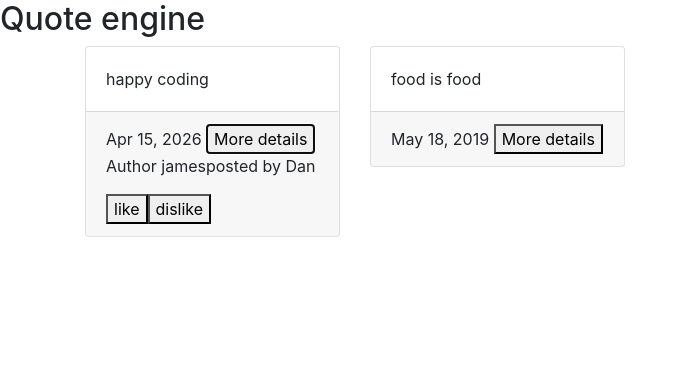
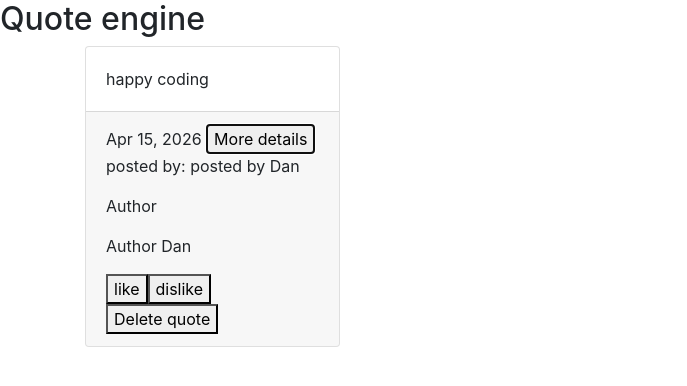
Before and after one commit to Nyagah-Tech/quote, an Angular app: page / in a window 1280 px wide. Both pictures are taken after a click on the button "More details". Shown: the top 386 px of the page, without its empty margins (0-687 px from the left). Built offline with nearby package versions, Linux system fonts and the light colour scheme.

Commit message:
add author details on the more details button.

```diff
--- a/src/app/quote-detail/quote-detail.component.html
+++ b/src/app/quote-detail/quote-detail.component.html
@@ -1,3 +1,6 @@
-<p>{{quotes.description}}</p>
+<p>posted by: {{quotes.description}}</p>
+<p>Author</p>
+<p>{{quotes.author}}</p>
 <button>like</button>
-<button>dislike</button>
+<button>dislike</button><br>
+<button>Delete quote</button>
--- a/src/app/quote.ts
+++ b/src/app/quote.ts
@@ -1,6 +1,6 @@
 export class Quote {
     showDescription: boolean;
-    constructor(public id:number, public addedquote:string, public description: string, public postDate: Date){
+    constructor(public id:number, public addedquote:string, public description: string, public author:string, public postDate: Date){
         this.showDescription=false;
     }
 }
--- a/src/app/quote/quote.component.ts
+++ b/src/app/quote/quote.component.ts
@@ -8,8 +8,8 @@ import { Quote } from '../quote';
 })
 export class QuoteComponent implements OnInit {
   quotes:Quote[]=[
-    new Quote(1, "happy coding", "Author jamesposted by Dan", new Date (2026,3,15)),
-    new Quote(2,  "food is food", "Author mukui,posted by yaya", new Date(2019,4,18)),
+    new Quote(1, "happy coding", "posted by Dan", "Author Dan", new Date (2026,3,15)),
+    // new Quote(2,  "food is food", "Author mukui","posted by yaya", new Date(2019,4,18)),
   ];
   toggleDetails(index){
     this.quotes[index].showDescription = !this.quotes[index].showDescription;
```
